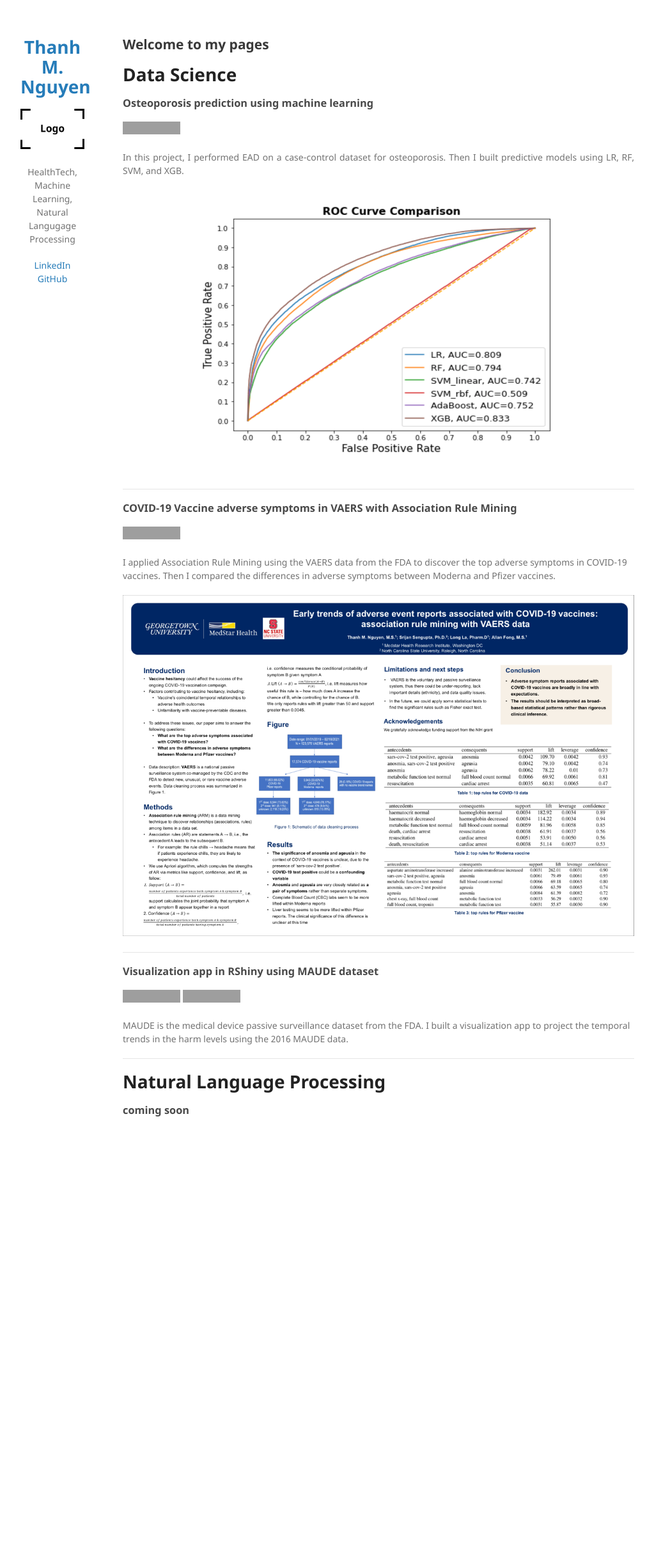
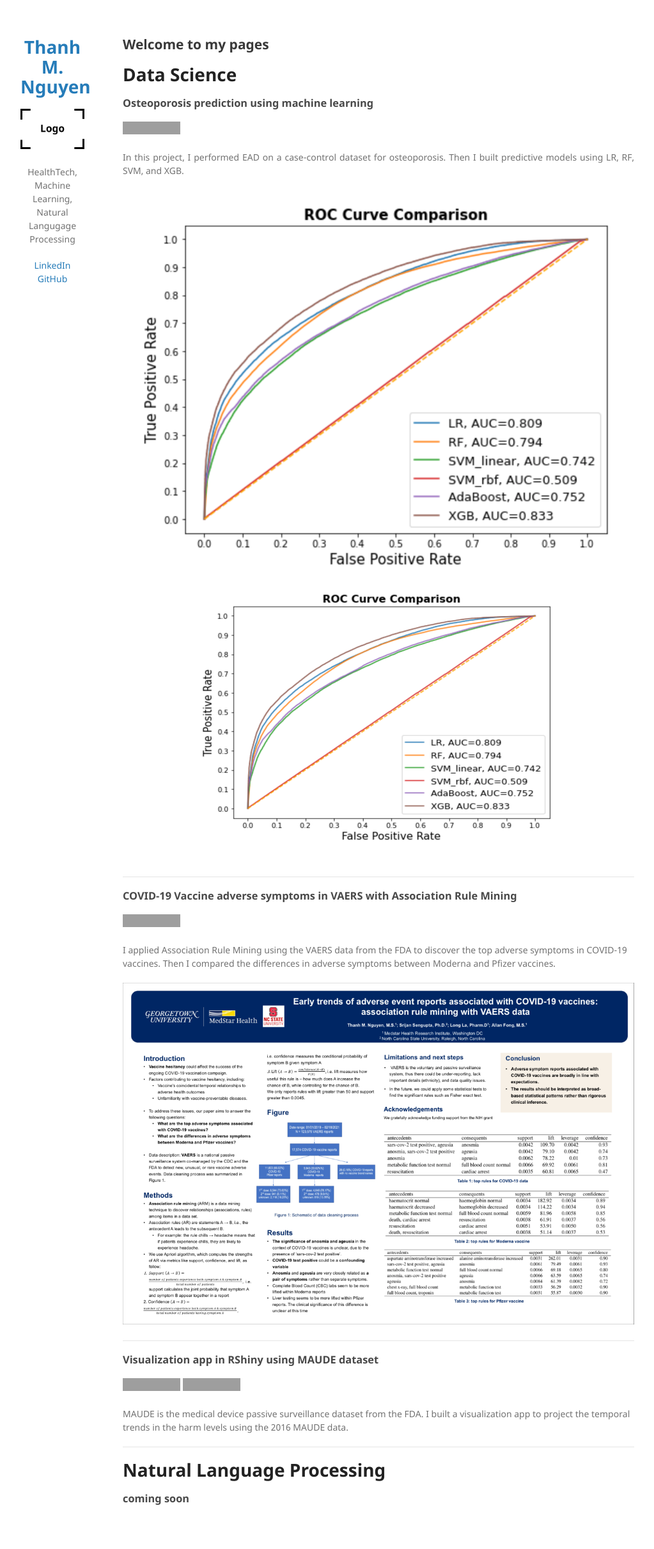
Before and after one commit to ThanhNguyen93/ThanhNguyen93.github.io, a Jekyll site: the page built from index.md, in a window 1280 px wide. Shown: the whole page at 64% size, without its empty margins (128-1151 px from the left). Built offline with Jekyll 4.4.1, drawn with Linux system fonts in a browser that asks for light colours; our own code applies the rules of GitHub Pages for plain Markdown files; before the commit the page ends 1814 px from its top, so only the background shows below that; grey boxes are pictures that could not be loaded.

Commit message:
Update index.md

```diff
--- a/index.md
+++ b/index.md
@@ -6,6 +6,9 @@
 
 <div style="text-align: justify">In this project, I performed EAD on a case-control dataset for osteoporosis. Then I built predictive models using LR, RF, SVM, and XGB.</div>
 <br>
+
+![osteo](https://github.com/ThanhNguyen93/ThanhNguyen93.github.io/blob/main/images/osteo_roc_plot.JPG)
+
 <center><img src="https://github.com/ThanhNguyen93/ThanhNguyen93.github.io/blob/main/images/osteo_roc_plot.JPG" height="400" width="600"></center>
 <br>
 
```
